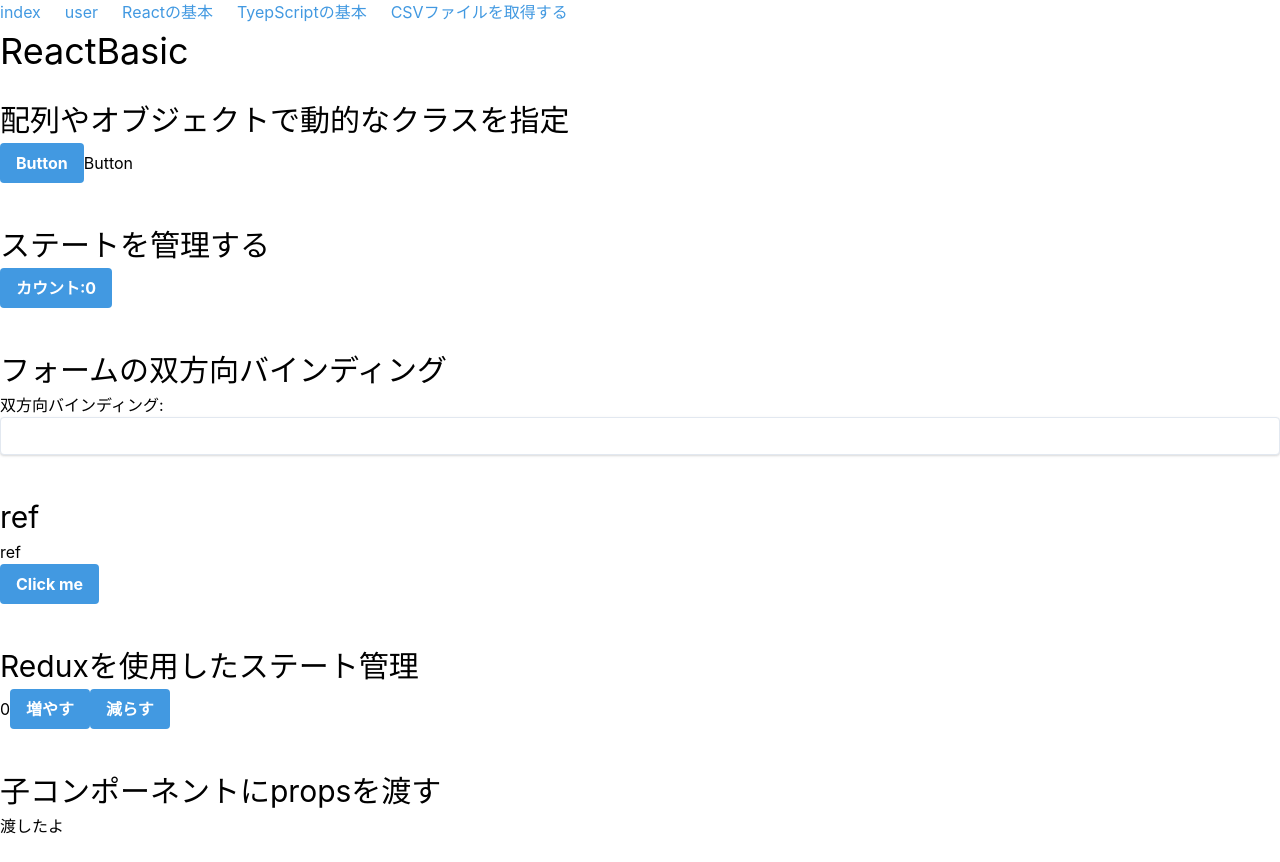
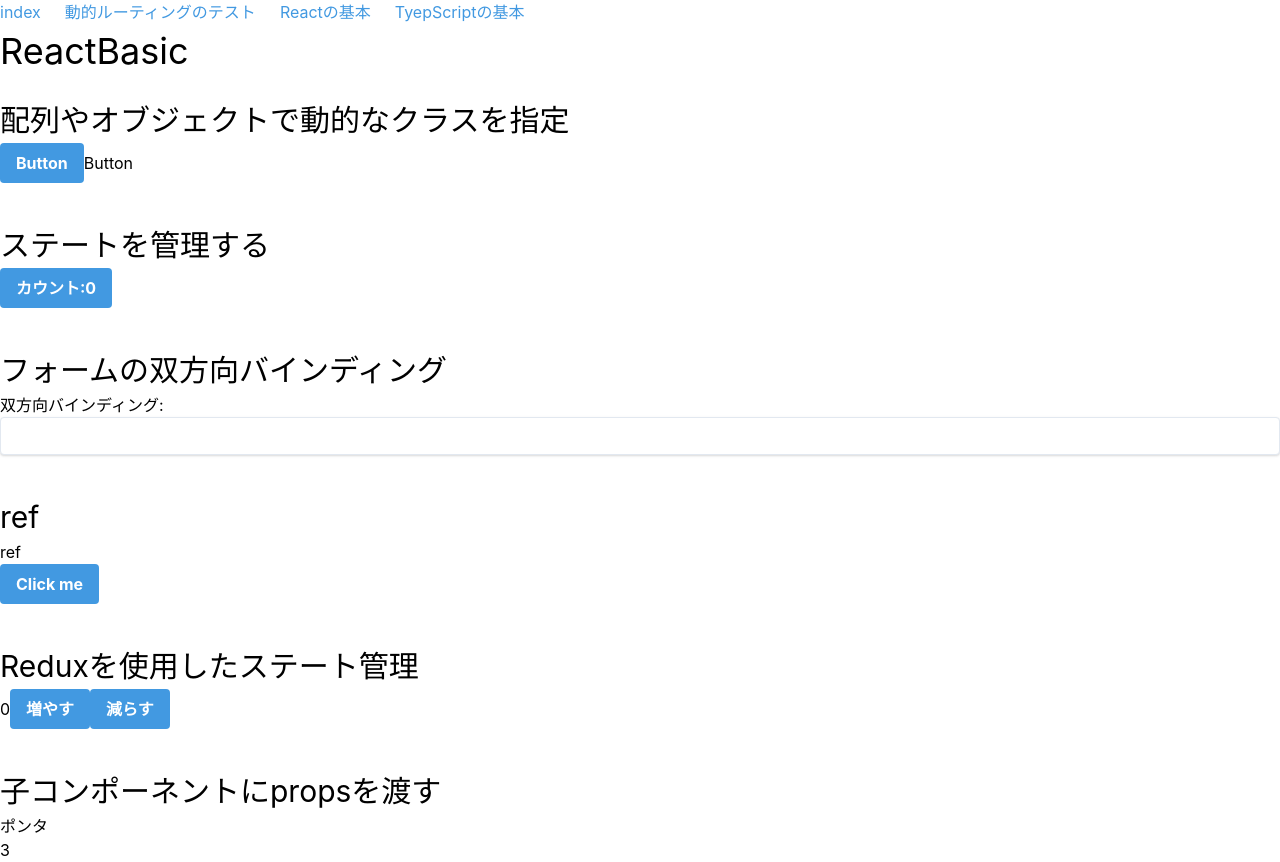
Before and after one commit to yujiokayama/react-typescript-basic, a React (Create React App) app: page /react-basic in a window 1280 px wide. Before the commit the page ends 838 px from the top, so only its background shows below. Built offline with nearby package versions, Linux system fonts and the light colour scheme.

Commit message:
子コンポーネントの修正

```diff
--- a/src/App.tsx
+++ b/src/App.tsx
@@ -8,7 +8,6 @@
 import User from "./pages/user";
 import TypeScriptBasic from "./pages/typescript-basic";
 import ReactBasic from "./pages/react-basic";
-import FetchCSV from "./pages/fetch-csv";
 
 function App() {
   const randumNum = (min: number, max: number): number => {
@@ -31,7 +30,7 @@
                   className="text-blue-500 hover:text-blue-800"
                   to={`/user/${randumNum(1, 10)}`}
                 >
-                  user
+                  動的ルーティングのテスト
                 </Link>
               </li>
               <li className="mr-6">
@@ -50,14 +49,6 @@
                   TyepScriptの基本
                 </Link>
               </li>
-              <li className="mr-6">
-                <Link
-                  className="text-blue-500 hover:text-blue-800"
-                  to={`/fetch-csv`}
-                >
-                  CSVファイルを取得する
-                </Link>
-              </li>
             </ul>
           </nav>
         </header>
@@ -67,7 +58,6 @@
           <Route path="/user/:id" children={<User />} />
           <Route path="/react-basic" children={<ReactBasic />} />
           <Route path="/typescript-basic" children={<TypeScriptBasic />} />
-          <Route path="/fetch-csv" children={<FetchCSV />} />
         </Switch>
       </BrowserRouter>
     </div>
--- a/src/componets/ChildComponent.tsx
+++ b/src/componets/ChildComponent.tsx
@@ -1,12 +1,14 @@
 import * as React from "react";
 
 type Props = {
-  foo: string;
+  name: string;
+  age: number;
 };
 const ChildComponent: React.FC<Props> = (props) => {
   return (
     <React.Fragment>
-      <p>{props.foo}</p>
+      <p>{props.name}</p>
+      <p>{props.age}</p>
     </React.Fragment>
   );
 };
--- a/src/pages/fetch-csv.tsx
+++ /dev/null
@@ -1,25 +0,0 @@
-import React from 'react';
-import '../App.css';
-
-import { useSelector } from 'react-redux';
-import { useDispatch } from 'react-redux';
-import { RootState } from '../stores/rootReducer';
-
-import { fetchCSV } from '../stores/modules/Fetch';
-
-function FetchCSV() {
-  const { list } = useSelector((state: RootState) => state.Fetch);
-  const dispatch = useDispatch();
-
-  React.useEffect(() => {
-    // dispatch(fetchCSV('../../public/csv/COVID-19.csv'));
-  });
-  return (
-    <div>
-      {list}
-      <h1>FetchCSV</h1>
-    </div>
-  );
-}
-
-export default FetchCSV;
--- a/src/pages/react-basic.tsx
+++ b/src/pages/react-basic.tsx
@@ -134,7 +134,7 @@
         減らす
       </button>
       <h2 className="text-3xl mt-10">子コンポーネントにpropsを渡す</h2>
-      <ChildComponent foo="渡したよ" />
+      <ChildComponent name={'ポンタ'} age={3} />
     </React.Fragment>
   );
 }
```
